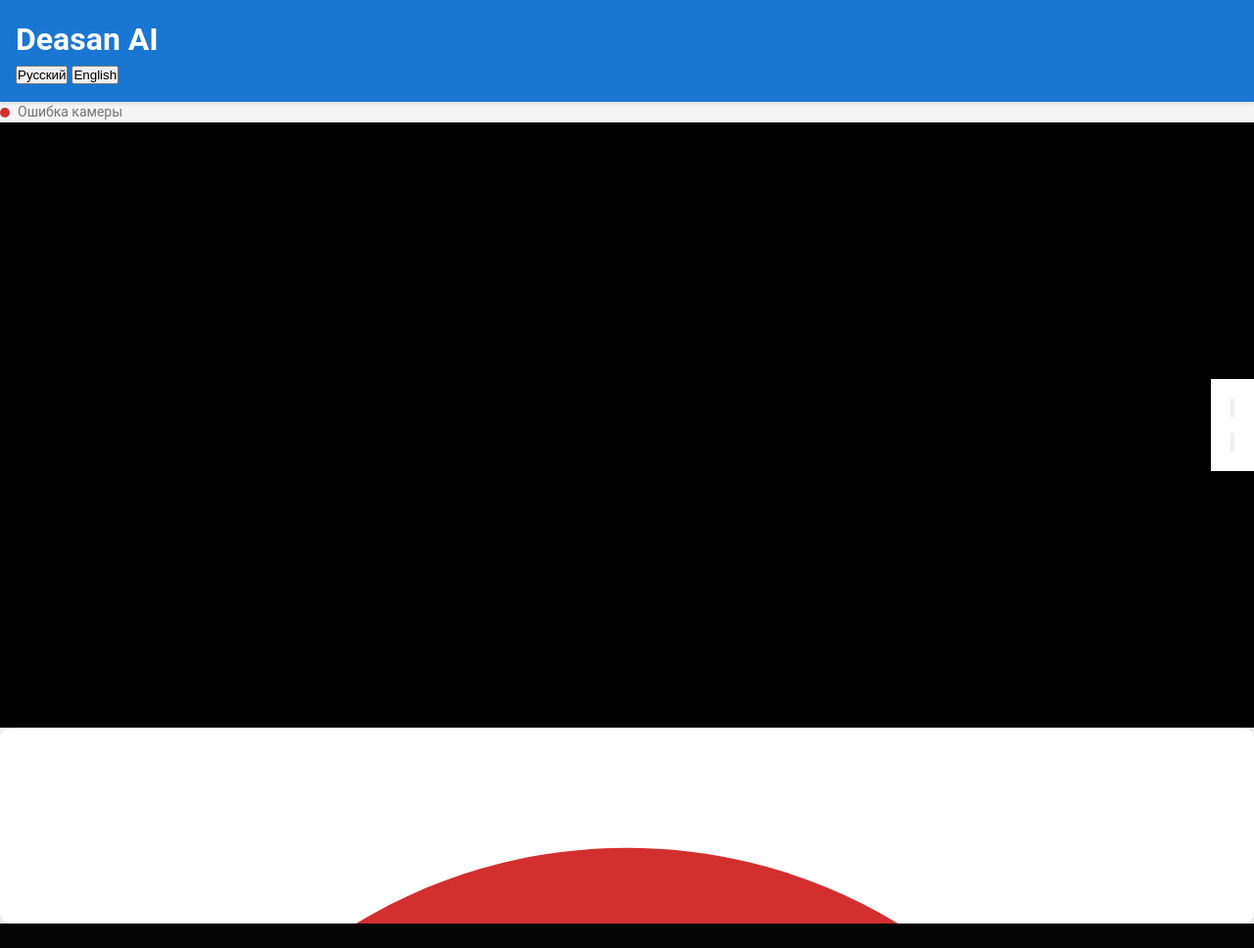
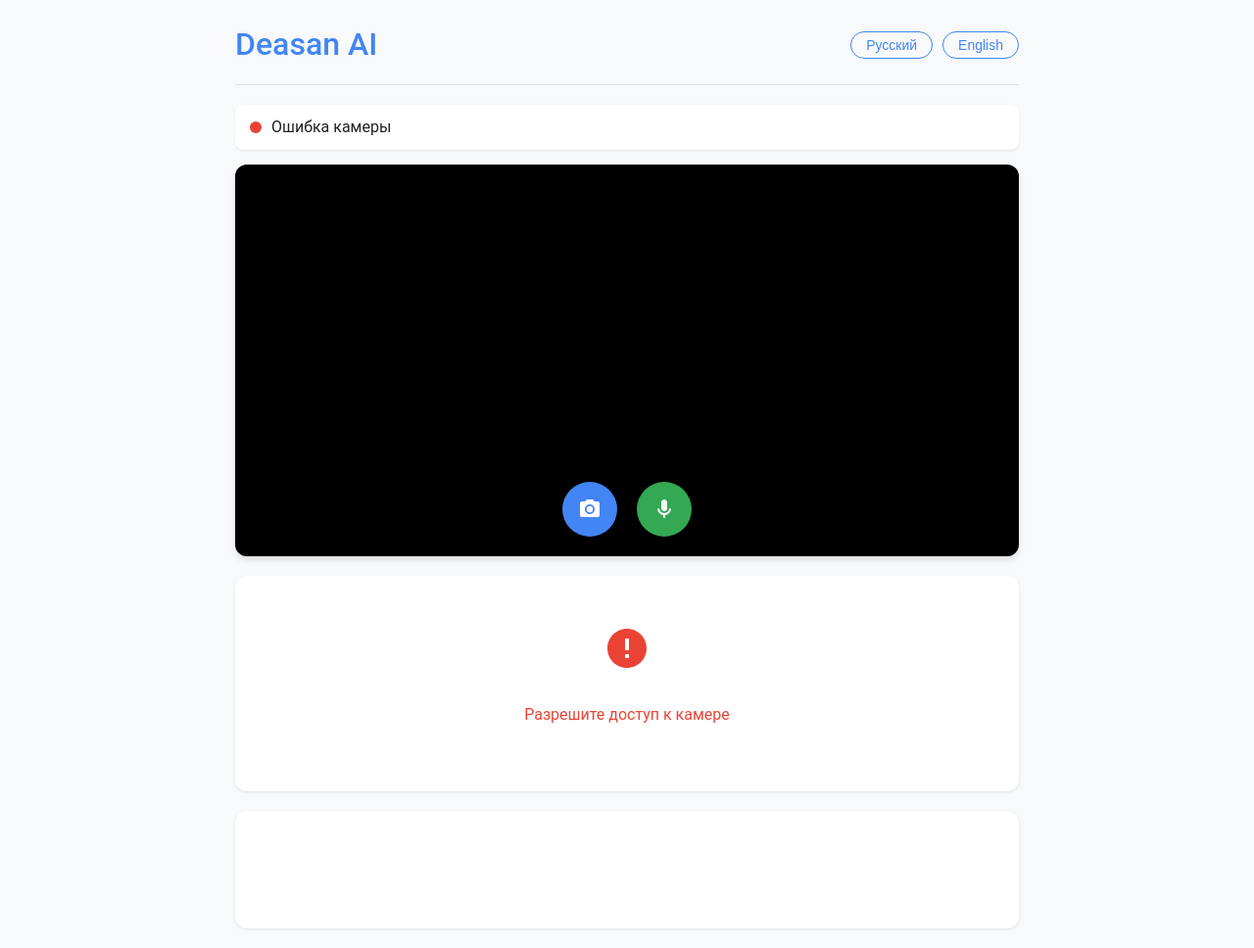
Before and after one commit to 5ekastanx/Noongil_D, a Flask app: page / in a window 1280 px wide. Shown: the whole page at 98% size. Before the commit the page ends 943 px from the top, so only its background shows below. Run offline with Flask 3, Linux system fonts and the light colour scheme.

Commit message:
V1.3      World Of AI ⚛

```diff
--- a/static/css/style.css
+++ b/static/css/style.css
@@ -1,181 +1,182 @@
 :root {
-    --primary-color: #1976D2;
-    --primary-dark: #1565C0;
-    --primary-light: #E3F2FD;
-    --secondary-color: #F5F5F5;
-    --text-primary: #212121;
-    --text-secondary: #757575;
-    --white: #FFFFFF;
-    --divider-color: #E0E0E0;
-    --error-color: #D32F2F;
-    --success-color: #388E3C;
-}
-
-* {
-    margin: 0;
-    padding: 0;
-    box-sizing: border-box;
-    -webkit-tap-highlight-color: transparent;
+    --primary-color: #4285f4;
+    --accent-color: #34a853;
+    --error-color: #ea4335;
+    --text-color: #202124;
+    --bg-color: #f8f9fa;
+    --card-color: #ffffff;
 }
 
 body {
-    font-family: 'Roboto', -apple-system, BlinkMacSystemFont, 'Segoe UI', Oxygen, Ubuntu, Cantarell, sans-serif;
-    background-color: var(--secondary-color);
-    color: var(--text-primary);
-    height: 100vh;
-    display: flex;
-    flex-direction: column;
-    line-height: 1.5;
+    font-family: 'Roboto', sans-serif;
+    margin: 0;
+    padding: 0;
+    background-color: var(--bg-color);
+    color: var(--text-color);
+    line-height: 1.6;
 }
 
-.app-container {
-    display: flex;
-    flex-direction: column;
-    height: 100vh;
-    max-width: 100%;
-    overflow: hidden;
+.container {
+    max-width: 800px;
+    margin: 0 auto;
+    padding: 20px;
 }
 
-/* Header Styles */
 .header {
-    background-color: var(--primary-color);
-    color: var(--white);
-    padding: 16px;
-    box-shadow: 0 2px 4px rgba(0, 0, 0, 0.1);
-    z-index: 10;
+    display: flex;
+    justify-content: space-between;
+    align-items: center;
+    margin-bottom: 20px;
+    padding-bottom: 15px;
+    border-bottom: 1px solid #e0e0e0;
 }
 
-.logo {
+h1 {
+    margin: 0;
+    color: var(--primary-color);
+    font-weight: 500;
+}
+
+.language-switcher {
+    display: flex;
+    gap: 10px;
+}
+
+.language-switcher button {
+    background: none;
+    border: 1px solid var(--primary-color);
+    color: var(--primary-color);
+    padding: 5px 15px;
+    border-radius: 20px;
+    cursor: pointer;
+    font-size: 14px;
+    transition: all 0.3s;
+}
+
+.language-switcher button:hover {
+    background: var(--primary-color);
+    color: white;
+}
+
+.status {
+    display: flex;
+    align-items: center;
+    margin-bottom: 15px;
+    padding: 10px 15px;
+    background: var(--card-color);
+    border-radius: 8px;
+    box-shadow: 0 1px 2px rgba(0,0,0,0.1);
+}
+
+.status-indicator {
+    width: 12px;
+    height: 12px;
+    border-radius: 50%;
+    margin-right: 10px;
+    transition: background-color 0.3s;
+}
+
+.status-indicator.ready {
+    background-color: var(--accent-color);
+}
+
+.status-indicator.processing {
+    background-color: #fbbc05;
+    animation: pulse 1.5s infinite;
+}
+
+.status-indicator.error {
+    background-color: var(--error-color);
+}
+
+@keyframes pulse {
+    0% { opacity: 1; }
+    50% { opacity: 0.5; }
+    100% { opacity: 1; }
+}
+
+.camera-container {
+    position: relative;
+    width: 100%;
+    background: #000;
+    border-radius: 12px;
+    overflow: hidden;
+    margin-bottom: 20px;
+    box-shadow: 0 4px 6px rgba(0,0,0,0.1);
+}
+
+.camera-container video {
+    width: 100%;
+    display: block;
+    transform: scaleX(-1); /* Зеркальное отражение */
+}
+
+.controls {
+    position: absolute;
+    bottom: 20px;
+    left: 0;
+    right: 0;
+    display: flex;
+    justify-content: center;
+    gap: 20px;
+}
+
+.btn {
+    width: 56px;
+    height: 56px;
+    border-radius: 50%;
+    border: none;
     display: flex;
     align-items: center;
     justify-content: center;
-    gap: 12px;
+    cursor: pointer;
+    box-shadow: 0 2px 10px rgba(0,0,0,0.2);
+    transition: all 0.3s;
+    position: relative;
 }
 
-.logo svg {
-    flex-shrink: 0;
+.btn svg {
+    width: 24px;
+    height: 24px;
 }
 
-.logo h1 {
-    font-size: 20px;
-    font-weight: 500;
-    letter-spacing: 0.5px;
+.btn.primary {
+    background-color: var(--primary-color);
 }
 
-/* Camera Styles */
-.camera-container {
-    flex: 1;
-    position: relative;
-    background-color: #000;
-    display: flex;
-    justify-content: center;
-    align-items: center;
-    overflow: hidden;
+.btn.accent {
+    background-color: var(--accent-color);
 }
 
-.camera-frame {
-    position: relative;
-    width: 100%;
-    height: 100%;
-    max-width: 100%;
-    max-height: 100%;
+.btn:hover {
+    transform: scale(1.05);
 }
 
-#camera-view {
-    width: 100%;
-    height: 100%;
-    object-fit: cover;
-    transform: scaleX(-1);
-    display: block;
+.btn:active {
+    transform: scale(0.95);
 }
 
-.focus-circle {
-    position: absolute;
-    top: 50%;
-    left: 50%;
-    transform: translate(-50%, -50%);
-    width: 200px;
-    height: 200px;
-    border: 2px dashed rgba(255, 255, 255, 0.7);
-    border-radius: 50%;
-    pointer-events: none;
-    opacity: 0.8;
+.btn.active {
+    animation: pulse 1.5s infinite;
 }
 
-/* Controls Styles */
-.controls {
-    padding: 20px;
-    background-color: var(--white);
-    box-shadow: 0 -2px 10px rgba(0, 0, 0, 0.08);
+.results-container {
     display: flex;
     flex-direction: column;
-    align-items: center;
-    gap: 16px;
+    gap: 20px;
 }
 
-.capture-btn {
-    width: 72px;
-    height: 72px;
-    border-radius: 50%;
-    background-color: var(--primary-color);
-    border: 4px solid var(--white);
-    box-shadow: 0 0 0 4px var(--primary-color);
-    cursor: pointer;
-    transition: all 0.2s ease;
-    position: relative;
-    display: flex;
-    align-items: center;
-    justify-content: center;
-    margin-top: -36px;
+.results, .ai-response {
+    background: var(--card-color);
+    border-radius: 12px;
+    padding: 20px;
+    box-shadow: 0 1px 3px rgba(0,0,0,0.1);
 }
 
-.capture-btn:active {
-    transform: scale(0.95);
-    background-color: var(--primary-dark);
-}
-
-.capture-btn:disabled {
-    background-color: #BDBDBD;
-    box-shadow: 0 0 0 4px #E0E0E0;
-    cursor: not-allowed;
-}
-
-.capture-icon {
-    width: 32px;
-    height: 32px;
-    background-color: var(--white);
-    border-radius: 50%;
-}
-
-/* Results Styles */
-.results-container {
-    width: 100%;
-    max-height: 200px;
-    background-color: var(--white);
-    border-radius: 12px;
-    box-shadow: 0 2px 8px rgba(0, 0, 0, 0.1);
-    overflow: hidden;
-}
-
-.results-header {
-    display: flex;
-    align-items: center;
-    gap: 8px;
-    padding: 12px 16px;
-    background-color: var(--primary-light);
-    border-bottom: 1px solid var(--divider-color);
-}
-
-.results-header h3 {
-    font-size: 16px;
-    font-weight: 500;
-    color: var(--primary-color);
-}
-
-.results-content {
-    padding: 12px 16px;
-    max-height: 150px;
-    overflow-y: auto;
+.ai-response {
+    min-height: 80px;
+    font-size: 15px;
+    line-height: 1.6;
 }
 
 .empty-state {
@@ -183,23 +184,31 @@ body {
     flex-direction: column;
     align-items: center;
     justify-content: center;
-    gap: 8px;
-    padding: 16px 0;
-    color: var(--text-secondary);
+    padding: 30px 20px;
     text-align: center;
+    color: #5f6368;
 }
 
-.empty-state p {
-    font-size: 14px;
-    max-width: 80%;
+.empty-state svg {
+    margin-bottom: 15px;
+    width: 48px;
+    height: 48px;
+}
+
+.empty-state.error {
+    color: var(--error-color);
+}
+
+.empty-state.error svg {
+    fill: var(--error-color);
 }
 
 .result-item {
-    padding: 10px 0;
-    border-bottom: 1px solid var(--divider-color);
     display: flex;
     justify-content: space-between;
     align-items: center;
+    padding: 12px 0;
+    border-bottom: 1px solid #f1f1f1;
 }
 
 .result-item:last-child {
@@ -208,67 +217,34 @@ body {
 
 .result-name {
     font-weight: 500;
+    font-size: 16px;
 }
 
 .result-count {
-    background-color: var(--primary-color);
+    background: var(--primary-color);
     color: white;
-    padding: 2px 8px;
+    padding: 3px 10px;
     border-radius: 12px;
-    font-size: 12px;
+    font-size: 14px;
 }
 
-/* Status Styles */
-.status {
-    display: flex;
-    align-items: center;
-    gap: 8px;
-    font-size: 14px;
-    color: var(--text-secondary);
-}
-
-.status-indicator {
-    width: 10px;
-    height: 10px;
-    border-radius: 50%;
-}
-
-.status-indicator.ready {
-    background-color: var(--success-color);
-}
-
-.status-indicator.processing {
-    background-color: #FFA000;
-}
-
-.status-indicator.error {
-    background-color: var(--error-color);
-}
-
-/* Animations */
-@keyframes pulse {
-    0% { transform: scale(1); }
-    50% { transform: scale(1.05); }
-    100% { transform: scale(1); }
-}
-
-.pulse {
-    animation: pulse 1.5s infinite;
-}
-
-/* Responsive Adjustments */
-@media (max-width: 480px) {
-    .controls {
-        padding: 16px;
+@media (max-width: 600px) {
+    .container {
+        padding: 15px;
     }
 
-    .capture-btn {
-        width: 64px;
-        height: 64px;
-        margin-top: -32px;
+    .header {
+        flex-direction: column;
+        align-items: flex-start;
+        gap: 10px;
     }
 
-    .results-container {
-        max-height: 180px;
+    .language-switcher {
+        align-self: flex-end;
+    }
+
+    .btn {
+        width: 48px;
+        height: 48px;
     }
 }
```
